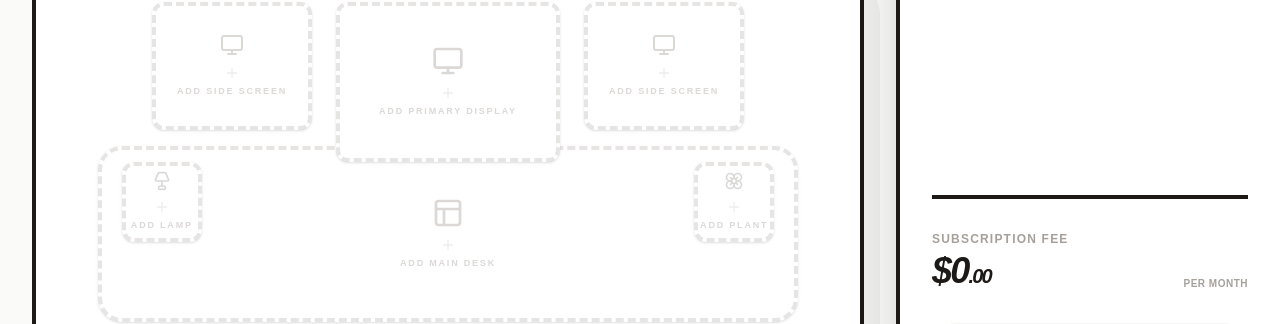
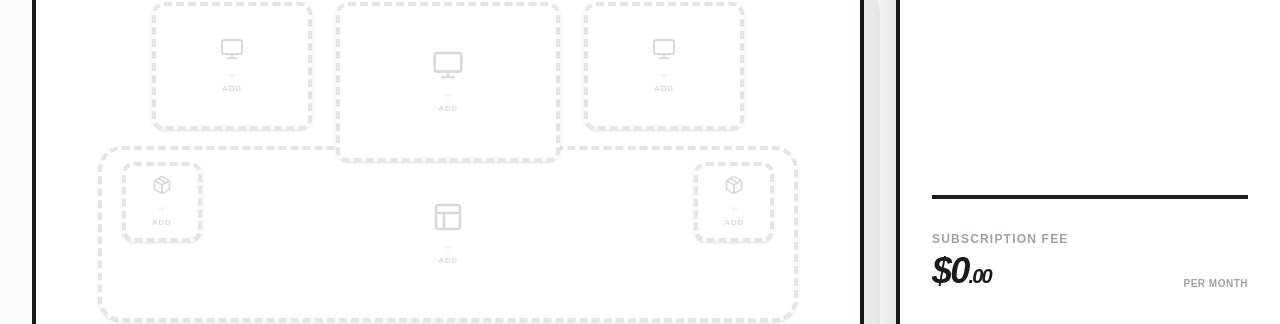
Before and after one commit to adhybaswe/workspace-rent, a Next.js app: page / in a window 1280 px wide. Shown: the part 377-701 px from the top of the page. Built offline with nearby package versions, Linux system fonts and the light colour scheme.

Commit message:
refactor: generalize desk accessory slots to allow any accessory on both sides

```diff
--- a/src/components/Canvas.tsx
+++ b/src/components/Canvas.tsx
@@ -2,7 +2,7 @@
 
 import React from 'react';
 import { useWorkspace, SlotId } from '@/context/WorkspaceContext';
-import { Plus, Monitor, Layout, Armchair, Coffee, Waves, Bike, Sofa, Box, Trash2, Lamp, Flower } from 'lucide-react';
+import { Plus, Monitor, Layout, Armchair, Coffee, Waves, Bike, Sofa, Box, Trash2, Package } from 'lucide-react';
 import { motion } from 'framer-motion';
 
 export default function Canvas() {
@@ -38,10 +38,10 @@ export default function Canvas() {
 
              {/* Desk surface accessories */}
              <div className="absolute top-4 left-6">
-                <Slot id="lamp" category="Lamps" label="Lamp" icon={<Lamp size={20} />} className="w-20 h-20 border-4 border-dashed rounded-xl" />
+                <Slot id="accessory-left" category="Accessories" label="Accessory" icon={<Package size={20} />} className="w-20 h-20 border-4 border-dashed rounded-xl" />
              </div>
              <div className="absolute top-4 right-6">
-                <Slot id="plant" category="Plants" label="Plant" icon={<Flower size={20} />} className="w-20 h-20 border-4 border-dashed rounded-xl" />
+                <Slot id="accessory-right" category="Accessories" label="Accessory" icon={<Package size={20} />} className="w-20 h-20 border-4 border-dashed rounded-xl" />
              </div>
           </div>
 
@@ -86,7 +86,8 @@ function Slot({
 }) {
   const { slots, isSlotOpen, openPicker, setSlotProduct } = useWorkspace();
   const product = slots[id];
-  const isOpen = isSlotOpen === id;
+  const isOpen = isSlotOpen?.id === id;
+  const isSmallSlot = id.startsWith('accessory');
 
   return (
     <div className={`relative group ${isOpen ? 'z-50' : 'z-10'}`}>
@@ -98,25 +99,36 @@ function Slot({
         } flex flex-col items-center justify-center cursor-pointer transition-all overflow-hidden relative shadow-sm`}
       >
         {product ? (
-          <div className="flex flex-col items-center justify-center p-4 text-center gap-3">
-            <div className="text-emerald-600 mb-1">
+          <div className="flex flex-col items-center justify-center p-2 text-center gap-1">
+            <div className="text-emerald-600">
               {icon}
             </div>
-            <div className="flex flex-col">
-              <span className="text-[10px] font-black uppercase tracking-tighter text-emerald-800 leading-none mb-1">SELECTED:</span>
-              <span className="text-xs font-black text-stone-900 uppercase leading-tight line-clamp-2 px-2 italic">
-                {product.name}
-              </span>
-            </div>
+            {!isSmallSlot && (
+              <div className="flex flex-col">
+                <span className="text-[8px] font-black uppercase tracking-tighter text-emerald-800 leading-none mb-1">SELECTED:</span>
+                <span className="text-[10px] font-black text-stone-900 uppercase leading-tight line-clamp-2 px-1 italic">
+                  {product.name}
+                </span>
+              </div>
+            )}
+
+            {/* Tooltip for small slots on hover */}
+            {isSmallSlot && (
+              <div className="absolute inset-0 bg-emerald-500/90 opacity-0 group-hover:opacity-100 transition-opacity flex items-center justify-center p-1">
+                <span className="text-[8px] font-black text-white uppercase leading-tight text-center">
+                  {product.name}
+                </span>
+              </div>
+            )}
 
             <button
               onClick={(e) => {
                 e.stopPropagation();
                 setSlotProduct(id, null);
               }}
-              className="absolute top-2 right-2 p-1 text-stone-300 hover:text-rose-500 transition-colors"
+              className="absolute top-1 right-1 p-0.5 text-stone-300 hover:text-rose-500 transition-colors"
             >
-              <Trash2 size={14} />
+              <Trash2 size={12} />
             </button>
           </div>
         ) : (
@@ -125,8 +137,8 @@ function Slot({
               {icon}
             </div>
             <div className="flex flex-col items-center">
-              <Plus className="text-stone-300 mb-1" size={16} />
-              <span className="text-[9px] font-black uppercase tracking-[0.2em] text-stone-400">Add {label}</span>
+              <Plus className="text-stone-300 mb-0.5" size={12} />
+              <span className="text-[8px] font-black uppercase tracking-[0.1em] text-stone-400">Add</span>
             </div>
           </div>
         )}
--- a/src/context/WorkspaceContext.tsx
+++ b/src/context/WorkspaceContext.tsx
@@ -9,8 +9,8 @@ export type SlotId =
   | 'monitor-left'
   | 'monitor-center'
   | 'monitor-right'
-  | 'lamp'
-  | 'plant'
+  | 'accessory-left'
+  | 'accessory-right'
   | 'coffee'
   | 'outdoor'
   | 'relax'
@@ -34,8 +34,8 @@ export function WorkspaceProvider({ children }: { children: React.ReactNode }) {
     'monitor-left': null,
     'monitor-center': null,
     'monitor-right': null,
-    lamp: null,
-    plant: null,
+    'accessory-left': null,
+    'accessory-right': null,
     coffee: null,
     outdoor: null,
     relax: null,
--- a/src/data/catalog.ts
+++ b/src/data/catalog.ts
@@ -30,11 +30,9 @@ export const CATALOG: Product[] = [
   // RELAX ZONE
   { id: 'relax-beanbag', name: 'Giant Bean Bag', category: 'Relax Zone', price: 10, image: 'https://images.unsplash.com/photo-1594026112284-02bb6f3352fe?auto=format&fit=crop&q=80&w=300', description: 'Maximum comfort.' },
 
-  // LAMPS (New category or sub-category for Desk)
-  { id: 'lamp-sunset', name: 'Sunset Desk Lamp', category: 'Lamps', price: 8, image: 'https://images.unsplash.com/photo-1534073828943-f801091bb18c?auto=format&fit=crop&q=80&w=300', description: 'Warm ambient light.' },
-  { id: 'lamp-office', name: 'LED Task Light', category: 'Lamps', price: 12, image: 'https://images.unsplash.com/photo-1507473885765-e6ed057f782c?auto=format&fit=crop&q=80&w=300', description: 'Focus-ready lighting.' },
-
-  // PLANTS (New category for Desk)
-  { id: 'plant-monstera', name: 'Mini Monstera', category: 'Plants', price: 5, image: 'https://images.unsplash.com/photo-1614594975525-e45190c55d0b?auto=format&fit=crop&q=80&w=300', description: 'Tropical vibes.' },
-  { id: 'plant-succulent', name: 'Desktop Succulent', category: 'Plants', price: 3, image: 'https://images.unsplash.com/photo-1520302630591-fd1c66ed1163?auto=format&fit=crop&q=80&w=300', description: 'Small desk companion.' },
+  // ACCESSORIES (Desk Items)
+  { id: 'lamp-sunset', name: 'Sunset Desk Lamp', category: 'Accessories', price: 8, image: 'https://images.unsplash.com/photo-1534073828943-f801091bb18c?auto=format&fit=crop&q=80&w=300', description: 'Warm ambient light.' },
+  { id: 'lamp-office', name: 'LED Task Light', category: 'Accessories', price: 12, image: 'https://images.unsplash.com/photo-1507473885765-e6ed057f782c?auto=format&fit=crop&q=80&w=300', description: 'Focus-ready lighting.' },
+  { id: 'plant-monstera', name: 'Mini Monstera', category: 'Accessories', price: 5, image: 'https://images.unsplash.com/photo-1614594975525-e45190c55d0b?auto=format&fit=crop&q=80&w=300', description: 'Tropical vibes.' },
+  { id: 'plant-succulent', name: 'Desktop Succulent', category: 'Accessories', price: 3, image: 'https://images.unsplash.com/photo-1520302630591-fd1c66ed1163?auto=format&fit=crop&q=80&w=300', description: 'Small desk companion.' },
 ];
```
